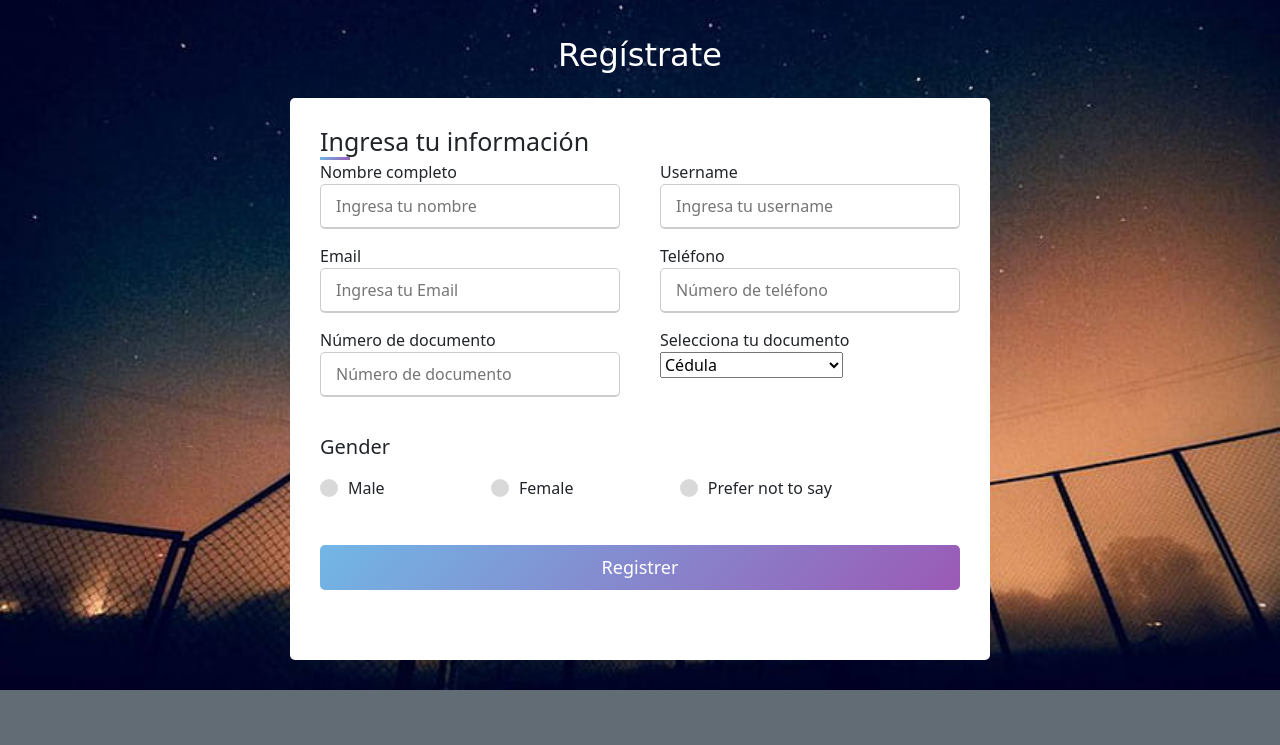
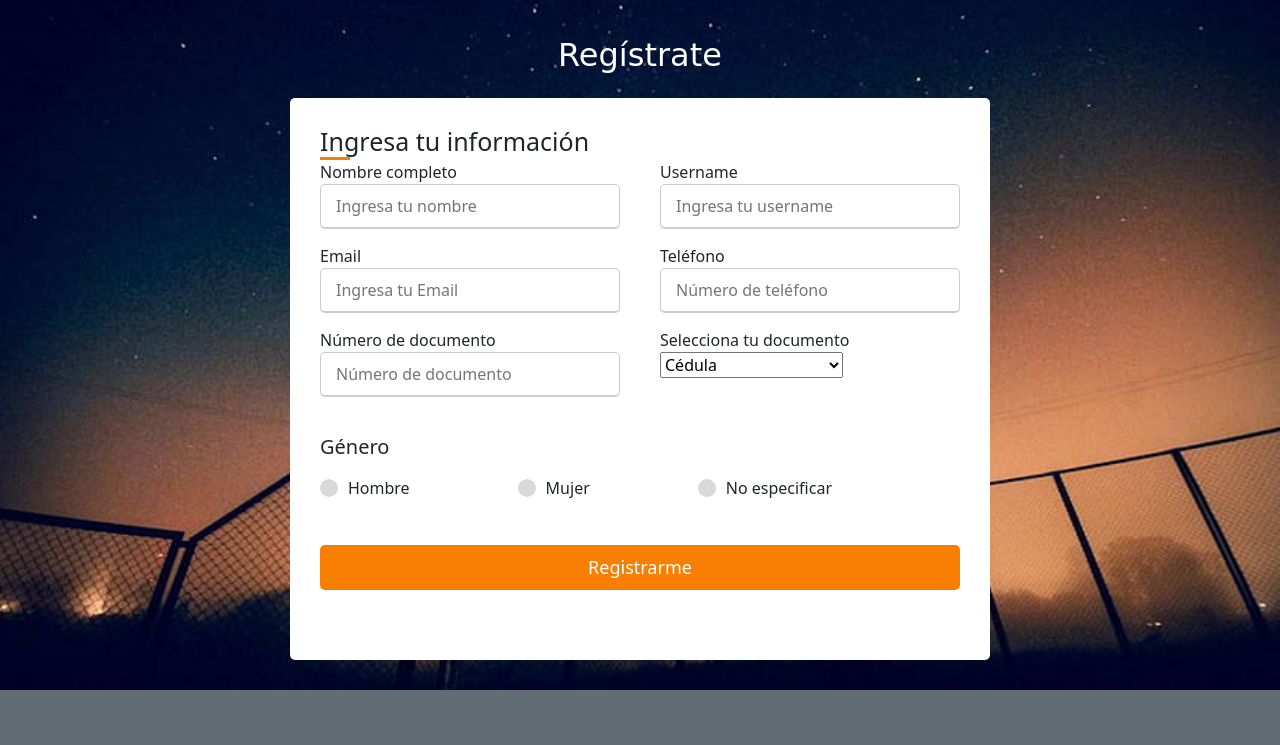
Before and after one commit to Jos3100/reservapp_project, a plain HTML site: page template_boot.html in a window 1280 px wide. Shown: the part 2305-3050 px from the top of the page. Drawn offline with nearby package versions, Linux system fonts and the light colour scheme; a web font is replaced by a local one.

Commit message:
adaptation0.7

```diff
--- a/styles_boot.css
+++ b/styles_boot.css
@@ -473,7 +473,7 @@ footer {
     bottom: 0;
     height: 3px;
     width: 30px;
-    background: linear-gradient(135deg, #71b7e6, #9b59b6);
+    background: #F87F01;
 }
 
 .containerForm form .user-details {
@@ -510,7 +510,7 @@ form .user-details .input-box {
 
 .user-details .input-box input:focus,
 .user-details .input-box input:valid {
-    border-color: #9b59b6;
+    border-color: #F87F01;
 }
 
 form .gender-details .gender-title {
@@ -544,7 +544,7 @@ form .gender-details .category {
 #dot-2:checked~.category label .two,
 #dot-3:checked~.category label .three {
     border-color: #d9d9d9;
-    background: #9b59b6;
+    background: #F87F01;
 }
 
 form input[type="radio"] {
@@ -565,17 +565,13 @@ form .button input {
     font-size: 18px;
     font-weight: 500;
     border-radius: 5px;
-    background: linear-gradient(135deg, #71b7e6, #9b59b6);
+    background: #F87F01;
 }
 
 form .button input:hover {
-    background: linear-gradient(-135deg, #71b7e6, #9b59b6);
+    background: #F9AE17;
     cursor: pointer;
 }
-
-
-
-
 
 
 
--- a/template_boot.html
+++ b/template_boot.html
@@ -224,24 +224,24 @@
           <input type="radio" name="gender" id="dot-1">
           <input type="radio" name="gender" id="dot-2">
           <input type="radio" name="gender" id="dot-3">
-          <span class="gender-title">Gender</span>
+          <span class="gender-title">Género</span>
           <div class="category">
             <label for="dot-1">
               <span class="dot one"></span>
-              <span class="gender">Male</span>
+              <span class="gender">Hombre</span>
             </label>
             <label for="dot-2">
               <span class="dot two"></span>
-              <span class="gender">Female</span>
+              <span class="gender">Mujer</span>
             </label>
             <label for="dot-3">
               <span class="dot three"></span>
-              <span class="gender">Prefer not to say</span>
+              <span class="gender">No especificar</span>
             </label>
           </div>
         </div>
         <div class="button">
-          <input type="submit" value="Registrer">
+          <input type="submit" value="Registrarme">
         </div>
       </form>
     </div>
```
